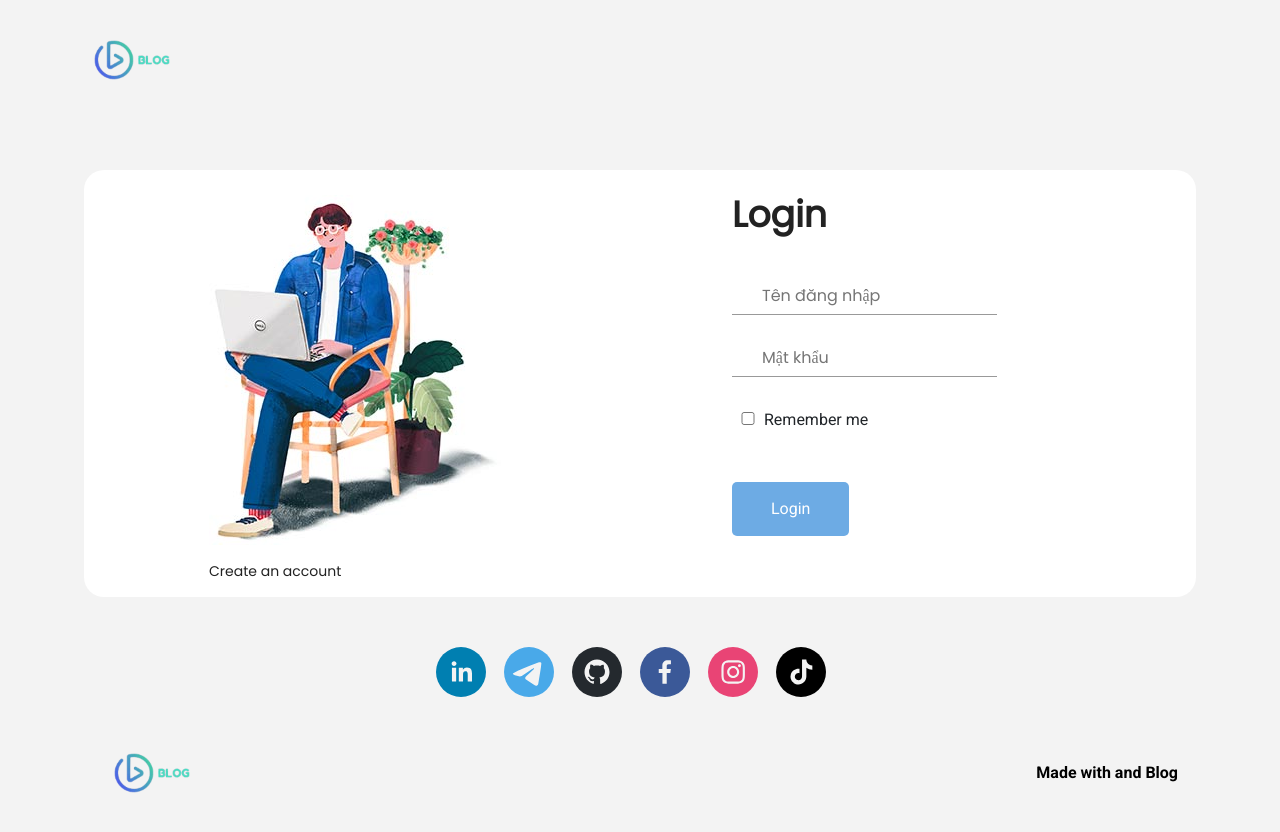
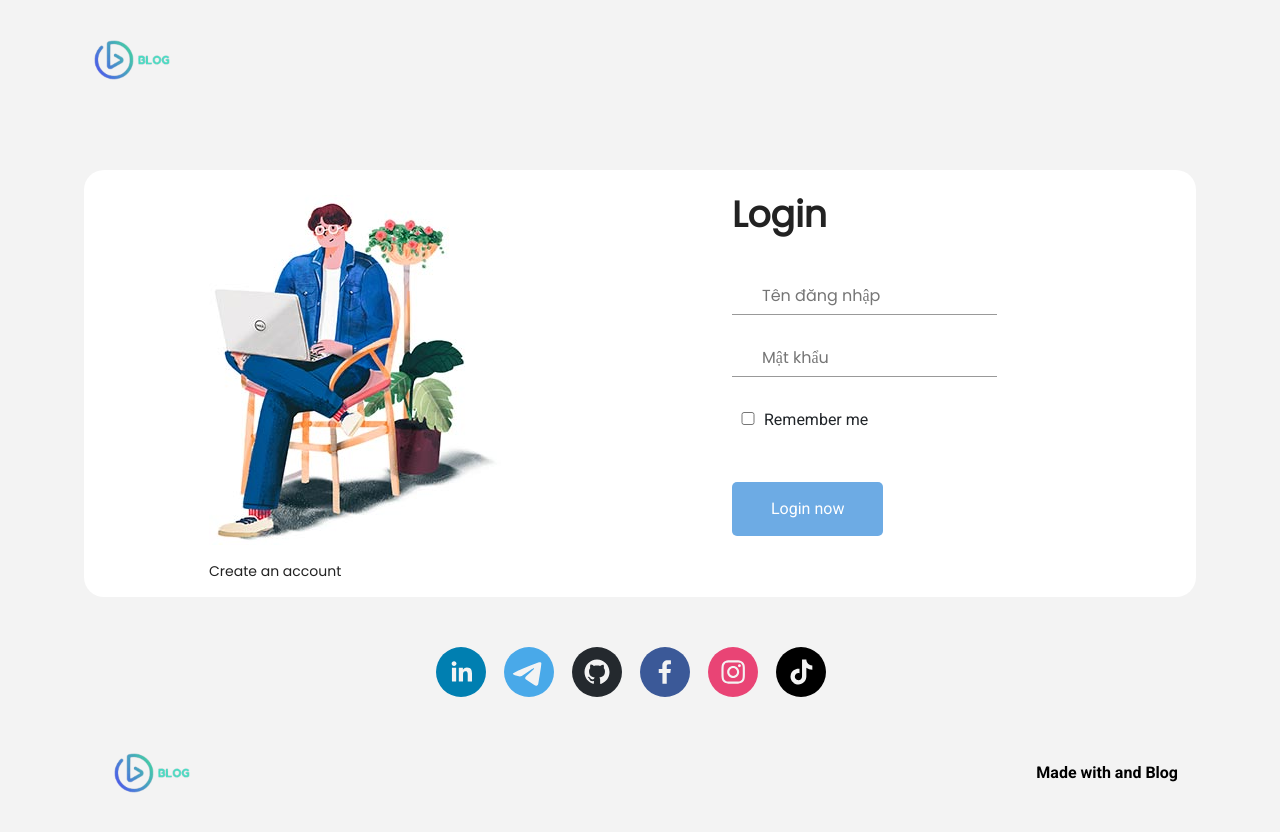
Before and after one commit to thekhai1k9/blogg, a React app in the folder client/: page /login in a window 1280 px wide. Built offline with nearby package versions, Linux system fonts and the light colour scheme.

Commit message:
format course code

```diff
--- a/client/src/assets/styles/components_local_style.scss
+++ b/client/src/assets/styles/components_local_style.scss
@@ -8,26 +8,20 @@
   font-family: 'poppins', sans-serif;
 }
 
-.form__box {
-  display: flex;
-  justify-content: center;
-  align-items: center;
-  min-height: 100vh;
-  width: 100%;
-
-  background: url('background6.jpg')no-repeat;
-  background-position: center;
-  background-size: cover;
-  .form__login__wraper {
-    position: relative;
-    width: 400px;
-    height: 450px;
-    background: transparent;
-    border: 2px solid rgba(255,255,255,0.5);
-    border-radius: 20px;
-    backdrop-filter: blur(15px);
-    display: flex;
-    justify-content: center;
-    align-items: center;
-  }
+.button-container {
+  display: inline-block;
+  background: #6dabe4;
+  color: #fff;
+  border-bottom: none;
+  width: auto;
+  padding: 15px 39px;
+  border-radius: 5px;
+  -moz-border-radius: 5px;
+  -webkit-border-radius: 5px;
+  -o-border-radius: 5px;
+  -ms-border-radius: 5px;
+  margin-top: 25px;
+  cursor: pointer;
+  outline: none;
+  border: none;
 }
--- a/client/src/assets/styles/home_page.scss
+++ b/client/src/assets/styles/home_page.scss
@@ -945,7 +945,7 @@
     background: #ffffff;
     border-radius: 20px;
     .register_form {
-      padding: 75px;
+      padding: 18px 75px;
       h2 {
         line-height: 1.66;
         margin: 0;
@@ -980,23 +980,6 @@
           position: relative;
           margin-bottom: 25px;
           // overflow: hidden;
-          button {
-            display: inline-block;
-            background: #6dabe4;
-            color: #fff;
-            border-bottom: none;
-            width: auto;
-            padding: 15px 39px;
-            border-radius: 5px;
-            -moz-border-radius: 5px;
-            -webkit-border-radius: 5px;
-            -o-border-radius: 5px;
-            -ms-border-radius: 5px;
-            margin-top: 25px;
-            cursor: pointer;
-            outline: none;
-            border: none;
-          }
         }
       }
       .register_image {
@@ -1090,23 +1073,6 @@
         position: relative;
         margin-bottom: 25px;
         // overflow: hidden;
-        button {
-          display: inline-block;
-          background: #6dabe4;
-          color: #fff;
-          border-bottom: none;
-          width: auto;
-          padding: 15px 39px;
-          border-radius: 5px;
-          -moz-border-radius: 5px;
-          -webkit-border-radius: 5px;
-          -o-border-radius: 5px;
-          -ms-border-radius: 5px;
-          margin-top: 25px;
-          cursor: pointer;
-          outline: none;
-          border: none;
-        }
       }
     }
   }
--- a/client/src/components/Button.tsx
+++ b/client/src/components/Button.tsx
@@ -1,4 +1,5 @@
 import React from 'react'
+import '../assets/styles/components_local_style.scss'
 
 interface ButtonProps {
   onClick?: () => void
--- a/client/src/pages/Auth/Login.tsx
+++ b/client/src/pages/Auth/Login.tsx
@@ -6,6 +6,7 @@ import authApi from '../../api/auth/authApi'
 import { AuthContext, AuthContextProps } from '../../context/authContext'
 import { Wrapper } from '../styles'
 import { Col, Row } from 'react-bootstrap'
+import Button from '../../components/Button'
 
 export interface LoginForm {
   userName: string
@@ -134,7 +135,7 @@ const Login: React.FC = () => {
                 </label>
               </div>
               <div className='button-submit-form'>
-                <button type='submit'>Login</button>
+                <Button>Login now</Button>
               </div>
             </form>
           </Col>
--- a/client/src/pages/Auth/Register.tsx
+++ b/client/src/pages/Auth/Register.tsx
@@ -6,6 +6,7 @@ import { Col, Row } from 'react-bootstrap'
 import { Link, useNavigate } from 'react-router-dom'
 import authApi from '../../api/auth/authApi'
 import toast from 'react-hot-toast'
+import Button from '../../components/Button'
 
 interface RegisterForm {
   firstName: string
@@ -130,7 +131,7 @@ const Register: React.FC = () => {
                   <input type='text' name='phone' id='phone' onChange={handleChange} placeholder='Your Phone' />
                 </div>
                 <div className='button-submit-form'>
-                  <button type='submit'>Register</button>
+                  <Button>Register now</Button>
                 </div>
               </form>
             </Col>
--- a/client/src/pages/Home/Home.tsx
+++ b/client/src/pages/Home/Home.tsx
@@ -124,7 +124,7 @@ const Home: React.FC = () => {
         <Row>
           <Col xs={8}>
             <Row>
-              {posts.length > 0 &&
+              {posts.length > 0 ? (
                 posts.map((item: PostProps, index: number) => (
                   <Col xs={6} key={index}>
                     <div className='home_wrapper_box'>
@@ -149,7 +149,10 @@ const Home: React.FC = () => {
                       </div>
                     </div>
                   </Col>
-                ))}
+                ))
+              ) : (
+                <span>Null data</span>
+              )}
             </Row>
             <Row>
               <div className='home_wrapper_slider'>
```
